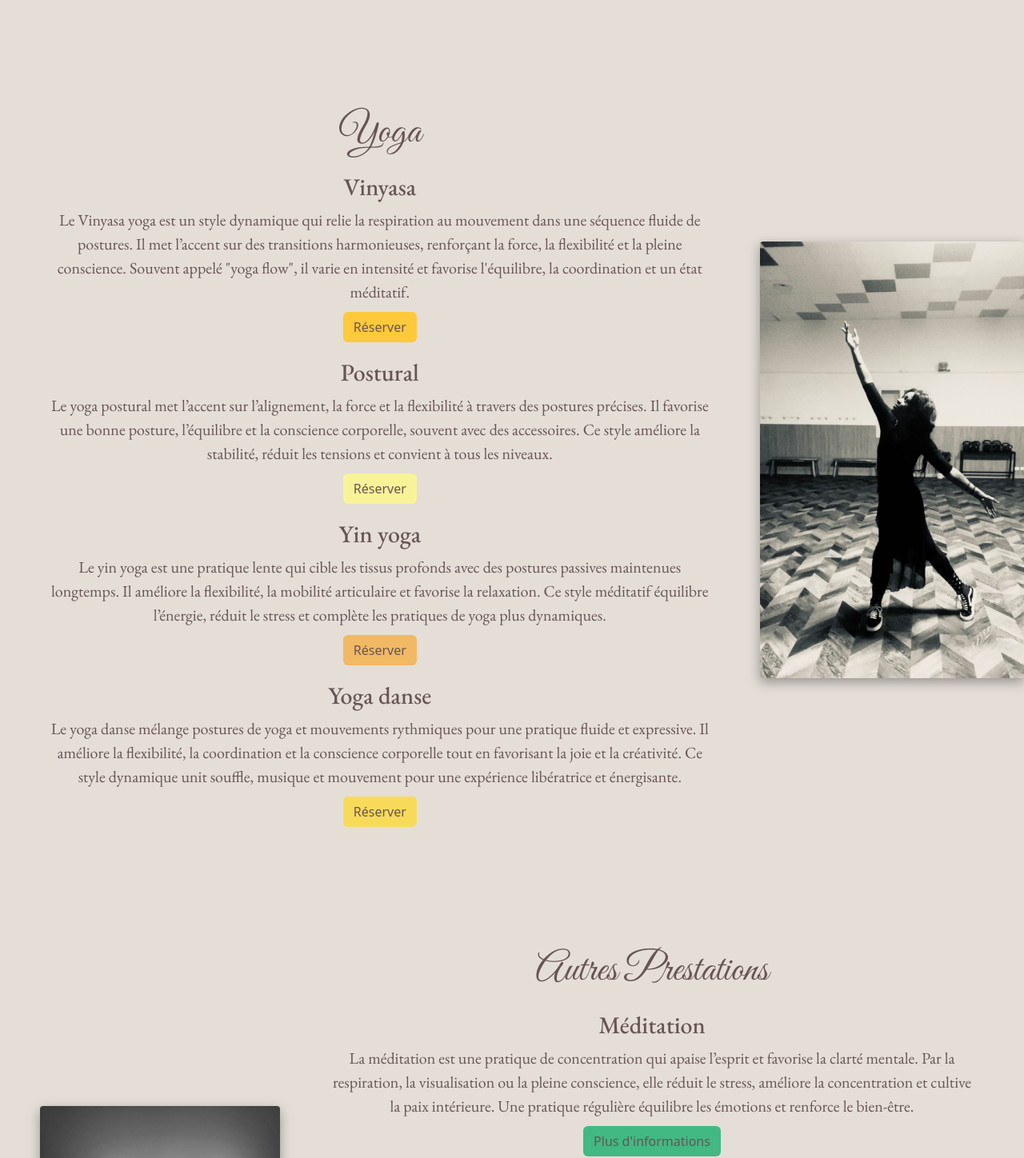
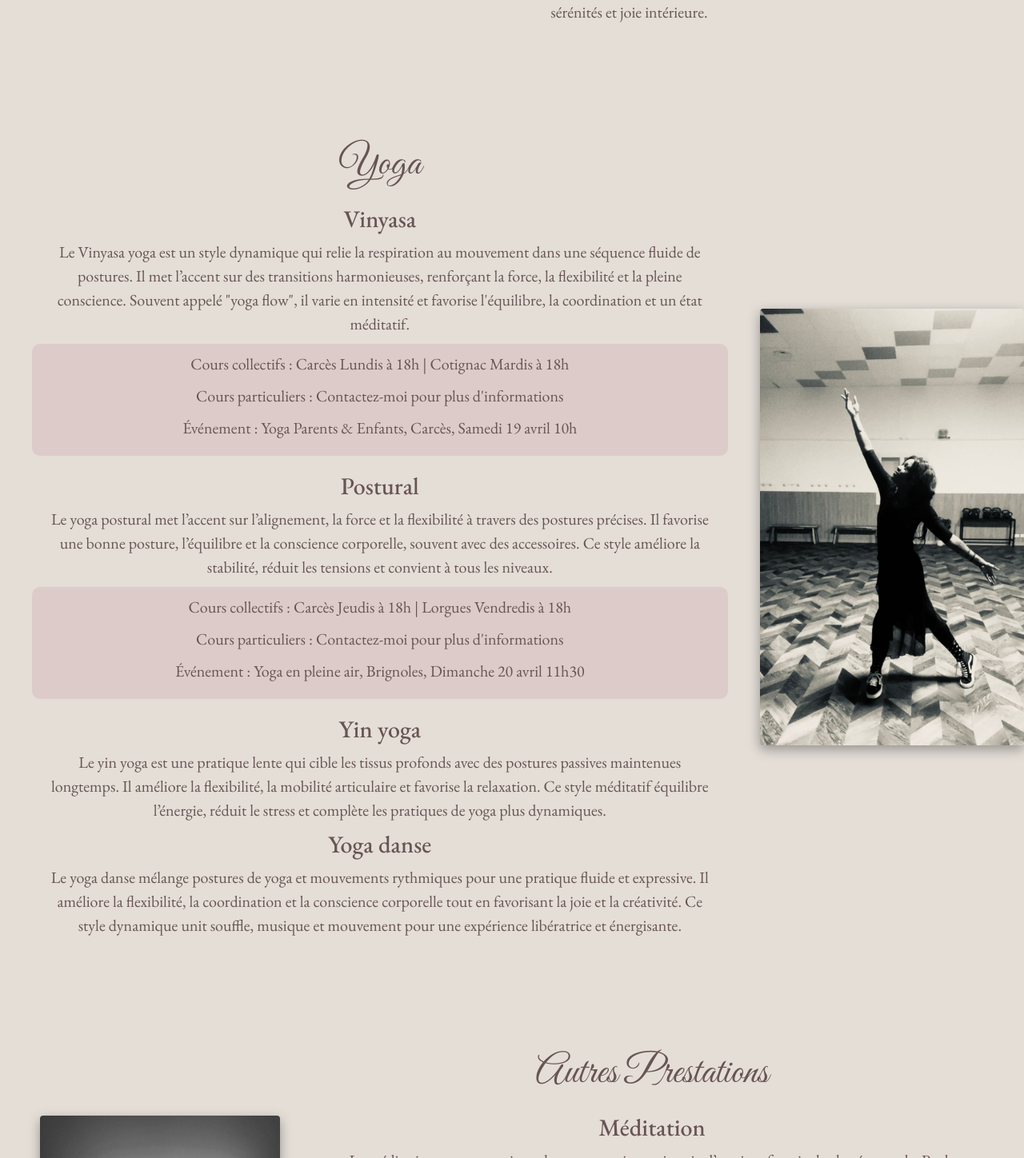
Before and after one commit to GeorginaMudditt/JennyYoga, a React (Vite) app: page / in a window 1280 px wide. Shown: the part 1352-2800 px from the top of the page at 80% size. Built offline with nearby package versions, Linux system fonts and the light colour scheme; a web font is replaced by a local one.

Commit message:
remove buttons, add practical information section

```diff
--- a/src/AutresPrestations.tsx
+++ b/src/AutresPrestations.tsx
@@ -19,7 +19,7 @@ function AutresPrestations() {
             concentration et cultive la paix intérieure. Une pratique régulière
             équilibre les émotions et renforce le bien-être.
           </p>
-          <button className="btn meditation">Plus d'informations</button>
+          {/* <button className="btn meditation">Plus d'informations</button> */}
           <h2 id="massage-section">Massage et soins énergétiques</h2>
           <p>
             Le massage et les soins énergétiques allient le toucher et des
@@ -29,7 +29,7 @@ function AutresPrestations() {
             et harmonisent le flux naturel du corps, favorisant détente et
             bien-être.
           </p>
-          <button className="btn massages">Plus d'informations</button>
+          {/* <button className="btn massages">Plus d'informations</button> */}
           <h2 id="coaching-section">Coaching Holistique</h2>
           <p>
             Le coaching holistique accompagne le développement personnel en
@@ -38,7 +38,7 @@ function AutresPrestations() {
             défis et atteindre ses objectifs, favorisant bien-être et
             épanouissement.
           </p>
-          <button className="btn coaching">Plus d'informations</button>
+          {/* <button className="btn coaching">Plus d'informations</button> */}
           <h2 id="sauna-section">Sauna | Hammam</h2>
           <p>
             Le sauna et le hammam sont des thérapies de relaxation par la
@@ -47,7 +47,7 @@ function AutresPrestations() {
             vapeur. Ils améliorent la circulation, soulagent les tensions
             musculaires et purifient la peau, favorisant le bien-être.
           </p>
-          <button className="btn sauna">Plus d'informations</button>
+          {/* <button className="btn sauna">Plus d'informations</button> */}
         </div>
       </div>
     </>
--- a/src/Intro.css
+++ b/src/Intro.css
@@ -27,6 +27,7 @@ h1 {
 }
 .Intro .heart-socks {
   width: 50%;
+  margin-bottom: 40px;
 }
 
 .Intro .djenny-logo {
--- a/src/Yoga.css
+++ b/src/Yoga.css
@@ -11,6 +11,14 @@
 
 .Yoga p {
   margin: 0 20px 10px 20px;
+}
+
+.Yoga .vinyasa-info,
+.postural-info {
+  background-color: #ddcbca;
+  padding: 10px 0;
+  border-radius: 10px;
+  margin-bottom: 20px;
 }
 
 .Yoga .btn {
--- a/src/Yoga.tsx
+++ b/src/Yoga.tsx
@@ -17,7 +17,17 @@ function Yoga() {
             intensité et favorise l'équilibre, la coordination et un état
             méditatif.
           </p>
-          <button className="btn vinyasa">Réserver</button>
+          <div className="vinyasa-info">
+            <p>
+              Cours collectifs : Carcès Lundis à 18h | Cotignac Mardis à 18h
+            </p>
+
+            <p>Cours particuliers : Contactez-moi pour plus d'informations</p>
+            <p>
+              Événement : Yoga Parents & Enfants, Carcès, Samedi 19 avril 10h
+            </p>
+          </div>
+          {/* <button className="btn vinyasa">Réserver</button> */}
           <h2 id="postural-section">Postural</h2>
           <p>
             Le yoga postural met l’accent sur l’alignement, la force et la
@@ -26,7 +36,16 @@ function Yoga() {
             accessoires. Ce style améliore la stabilité, réduit les tensions et
             convient à tous les niveaux.
           </p>
-          <button className="btn postural">Réserver</button>
+          <div className="postural-info">
+            <p>
+              Cours collectifs : Carcès Jeudis à 18h | Lorgues Vendredis à 18h
+            </p>
+            <p>Cours particuliers : Contactez-moi pour plus d'informations</p>
+            <p>
+              Événement : Yoga en pleine air, Brignoles, Dimanche 20 avril 11h30
+            </p>
+          </div>
+          {/* <button className="btn postural">Réserver</button> */}
           <h2 id="yin-section">Yin yoga</h2>
           <p>
             Le yin yoga est une pratique lente qui cible les tissus profonds
@@ -35,7 +54,7 @@ function Yoga() {
             style méditatif équilibre l’énergie, réduit le stress et complète
             les pratiques de yoga plus dynamiques.
           </p>
-          <button className="btn yin">Réserver</button>
+          {/* <button className="btn yin">Réserver</button> */}
           <h2 id="dance-section">Yoga danse</h2>
           <p>
             Le yoga danse mélange postures de yoga et mouvements rythmiques pour
@@ -44,7 +63,7 @@ function Yoga() {
             et la créativité. Ce style dynamique unit souffle, musique et
             mouvement pour une expérience libératrice et énergisante.
           </p>
-          <button className="btn danse">Réserver</button>
+          {/* <button className="btn danse">Réserver</button> */}
         </div>
         <div className="yoga-image">
           <img className="yoga-danse" src={dance} alt="yoga dance" />
```
